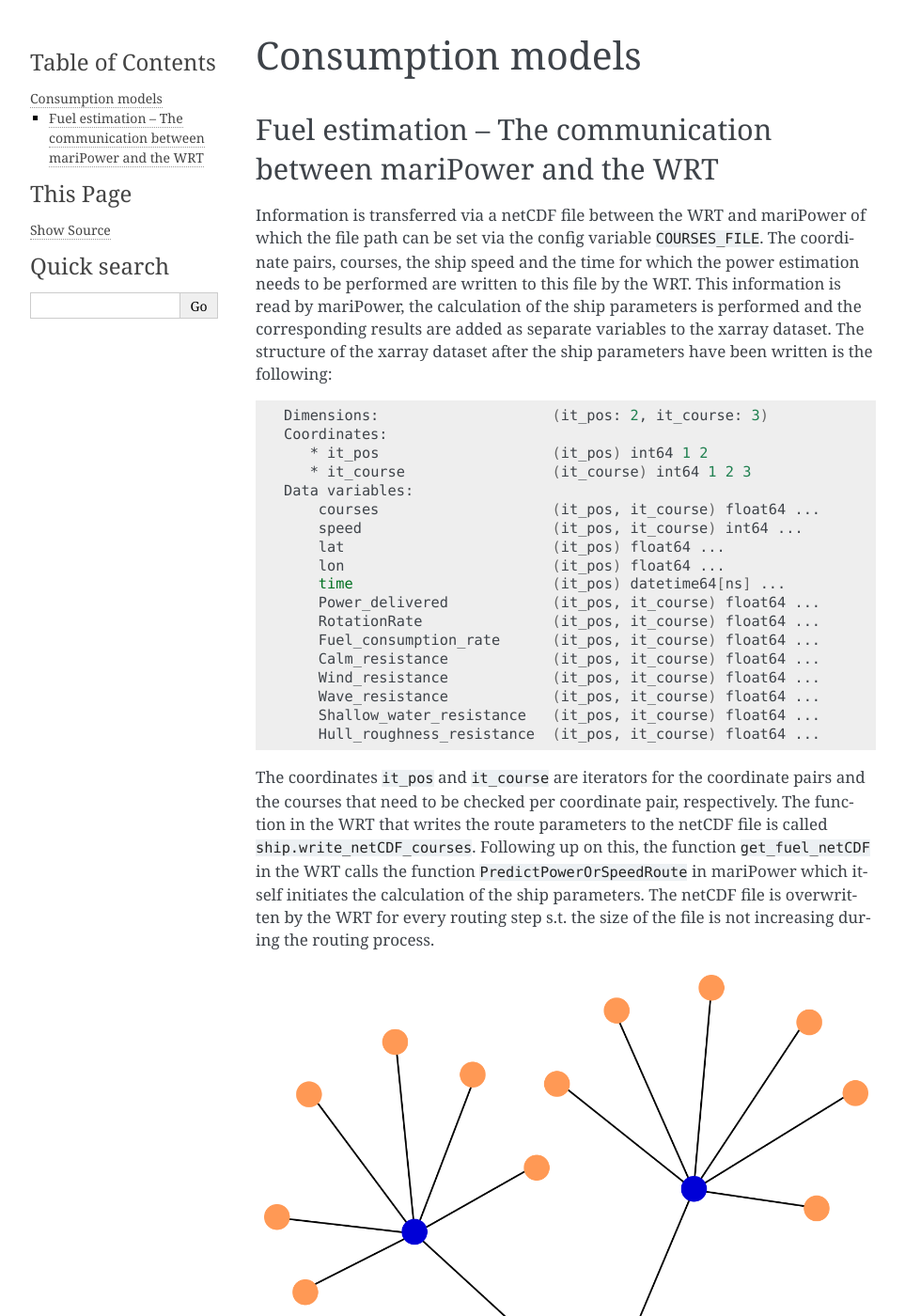
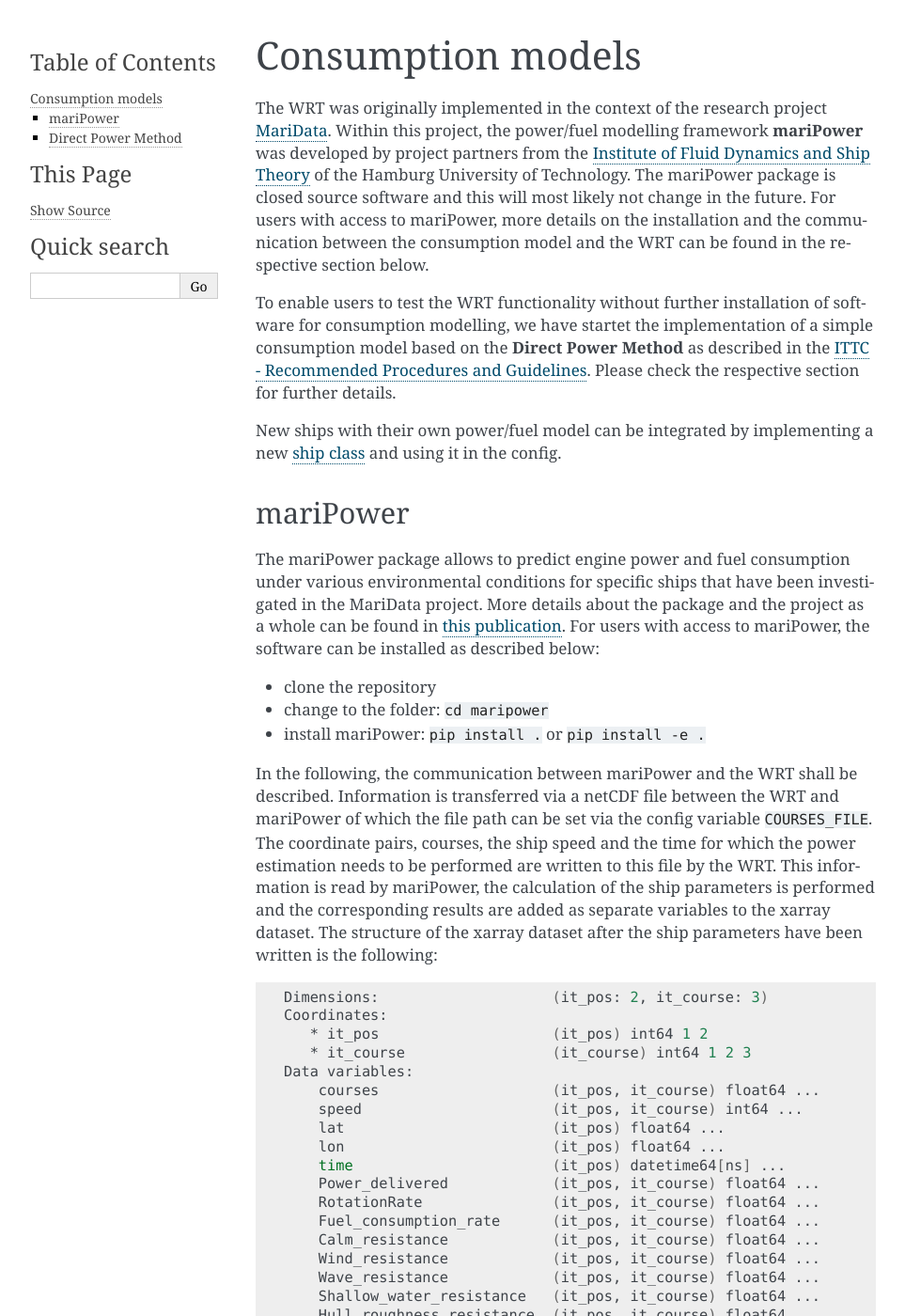
Before and after one commit to 52North/WeatherRoutingTool, a Sphinx documentation site: the page built from docs/source/consumption-models/index.rst, in a window 1280 px wide and 1400 px high. Shown: the whole window at 94% size, without its empty margins (148-1111 px from the left). Built offline with Sphinx 7.4.7, drawn with Linux system fonts in a browser that asks for light colours; some of the changed text lies outside the part shown.

Commit message:
Review documentation for consumption models
move description on direct power method from installation section to consumption models

```diff
--- a/docs/source/consumption-models/index.rst
+++ b/docs/source/consumption-models/index.rst
@@ -3,11 +3,22 @@
 Consumption models
 ==================
 
+The WRT was originally implemented in the context of the research project `MariData <https://maridata.org/en/start_en>`_. Within this project, the power/fuel modelling framework **mariPower** was developed by project partners from the `Institute of Fluid Dynamics and Ship Theory <https://www.tuhh.de/fds/home>`_ of the Hamburg University of Technology. The mariPower package is closed source software and this will most likely not change in the future. For users with access to mariPower, more details on the installation and the communication between the consumption model and the WRT can be found in the respective section below.
 
-Fuel estimation -- The communication between mariPower and the WRT
+To enable users to test the WRT functionality without further installation of software for consumption modelling, we have startet the implementation of a simple consumption model based on the **Direct Power Method**  as described in the `ITTC - Recommended Procedures and Guidelines <https://www.ittc.info/media/9874/75-04-01-011.pdf>`_. Please check the respective section for further details.
+
+New ships with their own power/fuel model can be integrated by implementing a new `ship class <https://github.com/52North/WeatherRoutingTool/blob/main/WeatherRoutingTool/ship/ship.py>`_ and using it in the config.
+
+
+mariPower
 ------------------------------------------------------------------
+The mariPower package allows to predict engine power and fuel consumption under various environmental conditions for specific ships that have been investigated in the MariData project. More details about the package and the project as a whole can be found in  `this publication <https://proceedings.open.tudelft.nl/imdc24/article/view/875>`_. For users with access to mariPower, the software can be installed as described below:
 
-Information is transferred via a netCDF file between the WRT and mariPower of which the file path can be set via the config variable ``COURSES_FILE``. The coordinate pairs, courses, the ship speed and the time for which the power estimation needs to be performed are written to this file by the WRT. This information is read by mariPower, the calculation of the ship parameters is performed and the corresponding results are added as separate variables to the xarray dataset. The structure of the xarray dataset after the ship parameters have been written is the following:
+- clone the repository
+- change to the folder: ``cd maripower``
+- install mariPower: ``pip install .`` or ``pip install -e .``
+
+In the following, the communication between mariPower and the WRT shall be described. Information is transferred via a netCDF file between the WRT and mariPower of which the file path can be set via the config variable ``COURSES_FILE``. The coordinate pairs, courses, the ship speed and the time for which the power estimation needs to be performed are written to this file by the WRT. This information is read by mariPower, the calculation of the ship parameters is performed and the corresponding results are added as separate variables to the xarray dataset. The structure of the xarray dataset after the ship parameters have been written is the following:
 
 .. code-block:: shell
 
@@ -43,3 +54,19 @@
    Fig.3 Schema to visualise which coordinate pairs are send in a combined request to mariPower for fuel estimation in case of the genetic algorithm. All coordinate pairs marked by the same colour are send in one request.
 
 Both for the isofuel algorithm and the genetic algorithm the same structure of the netCDF file is used. However, due to the different concepts of the algorithms, the entity of points that is send for calculation in one request differs between both algorithms. For the isofuel algorithm, all coordinate pairs and courses that are considered for a single routing step are passed to mariPower in a single request (see Fig. 2). For the genetic algorithm all points and courses for a closed route are passed in a single request (see Fig. 3).
+
+
+Direct Power Method
+------------------------------------------------------------------
+
+In case users would like to quickly test the WRT functionality, they can activate our implementation of the Direct Power method. This can be done by using the configuration ``SHIP_TYPE='direct_power_method'`` and specifying the mandatory config parameters:
+
+- ``'BOAT_SMCR_POWER'``: power at maximum continuous rating (kWh)
+- ``'BOAT_FUEL_RATE'``: fuel rate at the working point (g/kWh)
+- ``'BOAT_LENGTH'``: boat length overall (m)
+- ``'BOAT_BREADTH'``: boat breadth (m)
+- ``'BOAT_HBR'``: boat height (m)
+
+This will estimate the power consumption based on several assumptions and a simple model. It is assumed, that the ship travels at a fixed working point of propeller power and ship speed. The value pair that is considered corresponds to 75 % of the SMCR power and the ship speed. Both, the SMCR power and the ship speed need to be provided by the user in the config file and it is left to the user to select sensible values for this working point. The power consumption is then calculated as the sum of 75 % SMCR power and the power consumption caused by the added resistance due to environmental conditions. The power consumption due to added resistance is estimated using the Direct Power Method  as described in the `ITTC - Recommended Procedures and Guidelines <https://www.ittc.info/media/9874/75-04-01-011.pdf>`_. The power consumption that has been calculated for the fixed working point is then extrapolated towards the true ship speed using the dependency $P$ ~ $v^3$.
+
+Currently, only the added resistance due to wind is considered using the regression formula by `Fujiwara et al <https://www.nmri.go.jp/archives/institutes/marine_renewable_energy/marine_energy_research/staff/fujiwara/fujiwarapdf/2009-TPC-553.pdf>`_; the consideration of waves is planned for the future. Of course, results will only be rough estimates, but this simple model enables the user to quickly test functionality and performance of the code and get some first ideas of possible routes.
```
